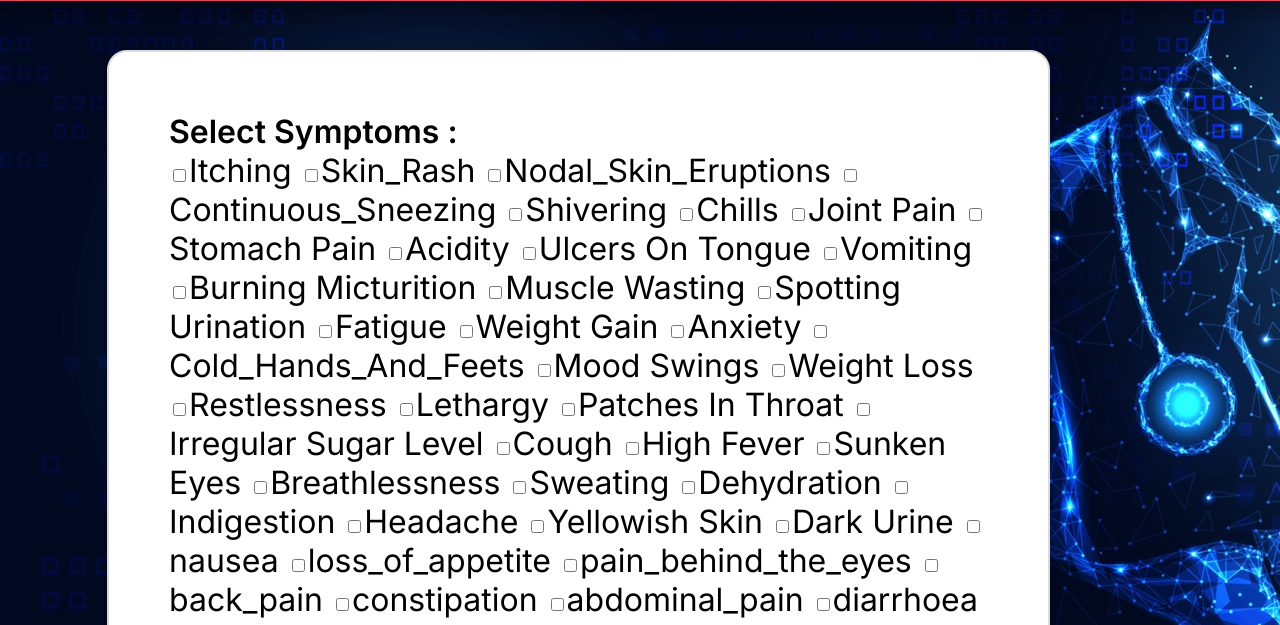
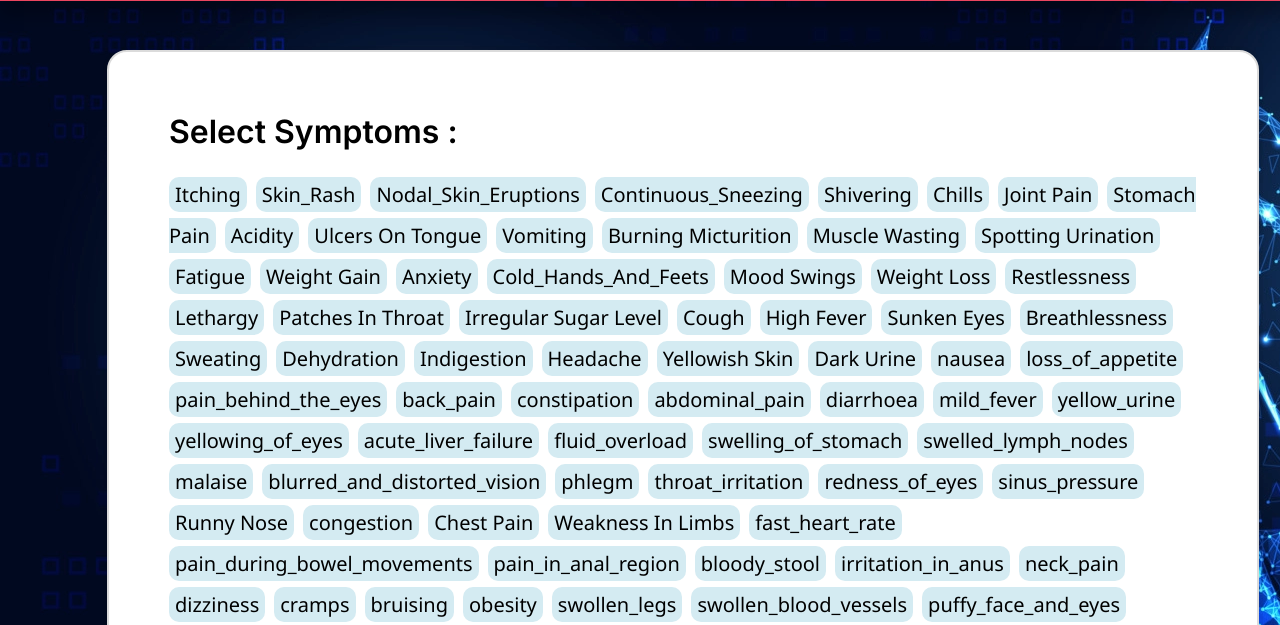
Before and after one commit to HacktivistsAI/Disease_Predictor, a plain HTML site: page step-2.html in a window 1280 px wide. Shown: the part 136-761 px from the top of the page. Drawn offline with Linux system fonts and the light colour scheme; files that its build step writes are made by us from their sources; files whose address does not match are found by name.

Commit message:
Update step-2.css

```diff
--- a/css/step-2.css
+++ b/css/step-2.css
@@ -232,6 +232,7 @@ body {
   align-self: stretch;
   position: relative;
   font-weight: 600;
+  margin-bottom: 20px;
 }
 .title3 {
   align-self: stretch;
@@ -535,10 +536,10 @@ body {
   background-color: #fff;
   box-shadow: 0 0 0 4px rgba(0, 0, 0, 0.05);
   border: 2px solid #dbdbdb;
-  width: 943px;
+  width: 90%;
   overflow: hidden;
   flex-direction: column;
-  padding: 60px;
+  padding: 60px 60px 40px 60px ;
   justify-content: flex-start;
   gap: 30px;
 }
@@ -551,3 +552,51 @@ body {
   color: #000;
   font-family: Inter;
 }
+/*
+form{
+  display:grid;
+  max-width: 100px;
+} */
+
+.hiddenCB label {
+  font-size: 20px;
+  font-family: 'Segoe UI', Tahoma, Geneva, Verdana, sans-serif;
+  padding: 4px 6px;
+  line-height: 175%;
+  outline-style: none;
+  transition: all .6s;
+}
+
+.hiddenCB div {
+  display: inline;
+  margin: 0;
+  padding: 0;
+  list-style: none;
+}
+
+.hiddenCB input[type="checkbox"],
+.hiddenCB input[type="radio"] {
+  display: none;
+
+}
+
+.hiddenCB label {
+  cursor: pointer;
+  background-color: #d4ebf2;
+  border-radius: 10px;
+}
+
+.hiddenCB input[type="checkbox"]+label:hover{
+  background: rgba(36, 223, 230, 0.8);
+  border-radius: 10px;
+}
+
+.hiddenCB input[type="checkbox"]:checked+label {
+  background: rgba(245, 167, 95, 0.8);
+  border-radius: 10px;
+}
+
+.hiddenCB input[type="checkbox"]:checked+label:hover{
+  background: rgba(0, 128, 128, 0, .7);
+  border-radius: 10px;
+}
```
